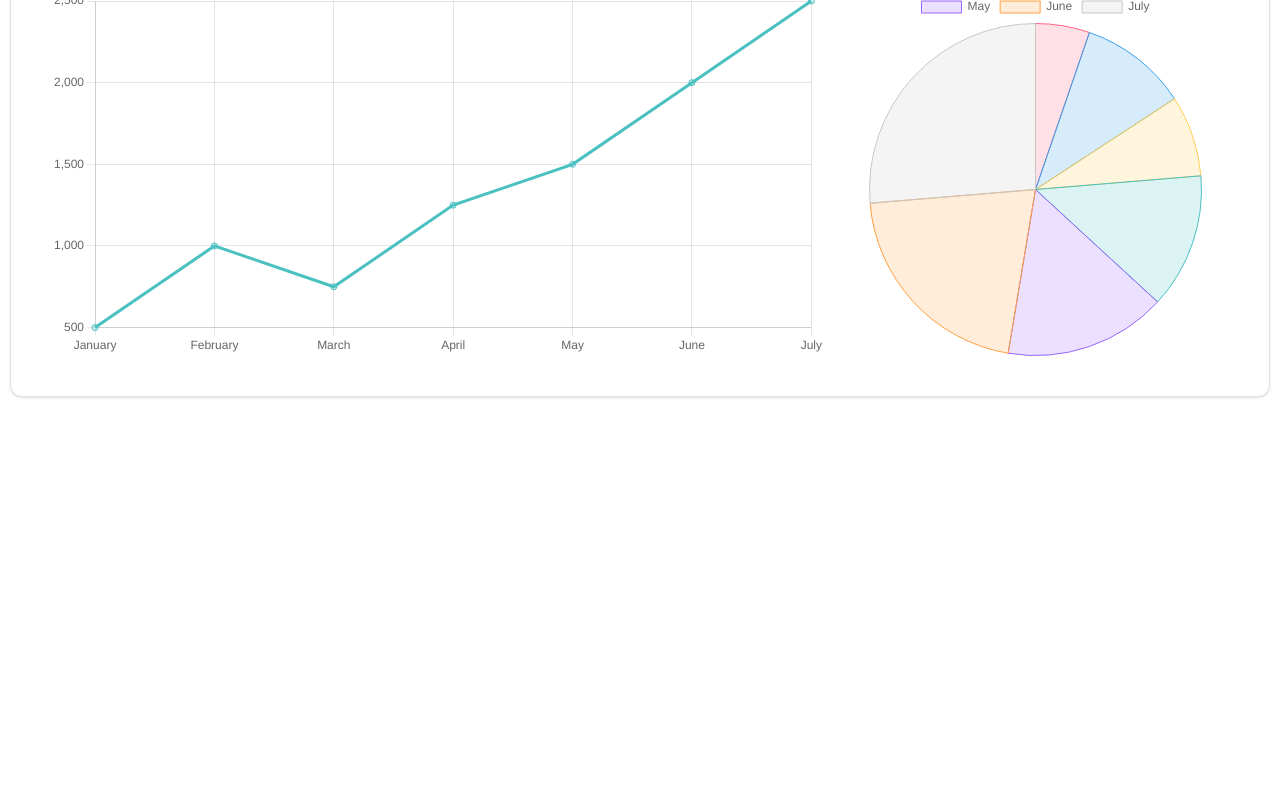
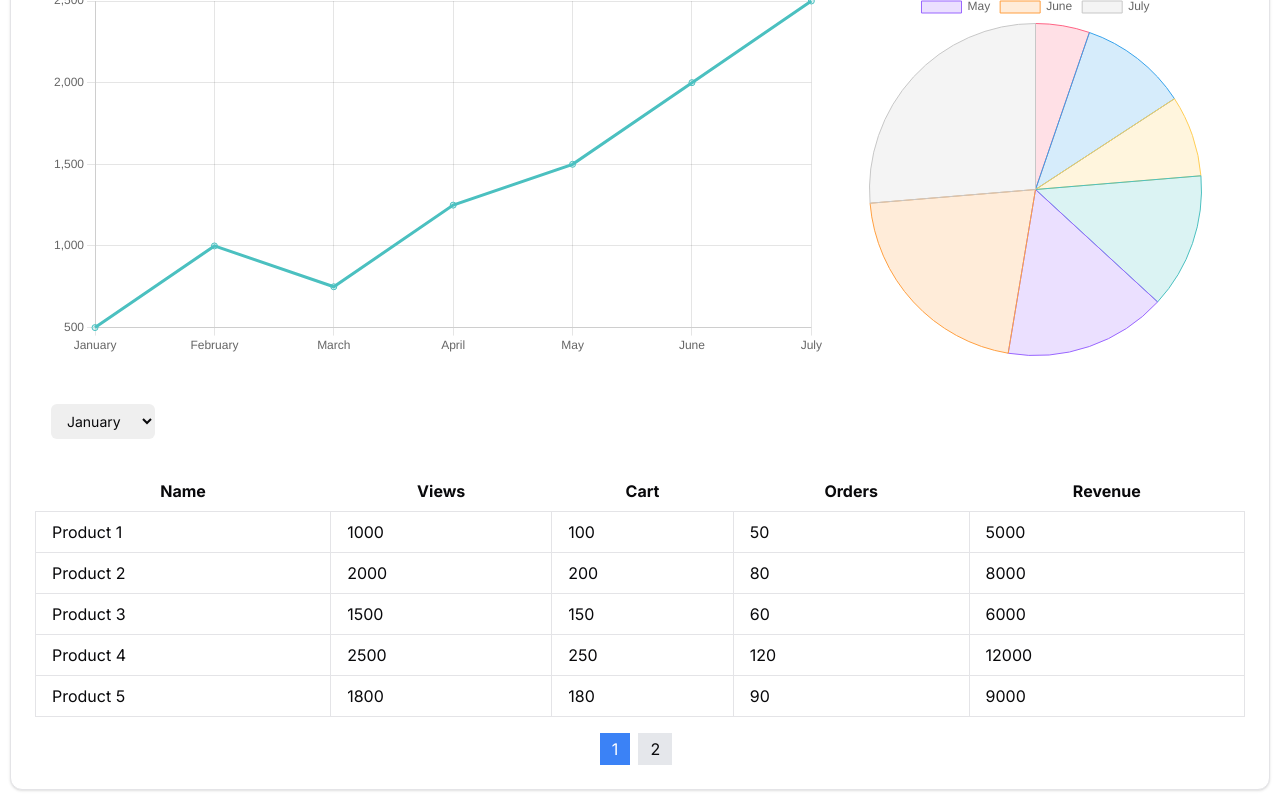
Before and after one commit to sn10-debug/test-inventory, a Next.js app: page /stats in a window 1280 px wide. Shown: the part 291-1091 px from the top of the page. Before the commit the page ends 800 px from the top, so only its background shows below. Built offline with nearby package versions, Linux system fonts and the light colour scheme.

Commit message:
stats page

```diff
--- a/src/app/(inventory)/stats/page.tsx
+++ b/src/app/(inventory)/stats/page.tsx
@@ -1,5 +1,6 @@
 // pages/index.js
 import Dashboard from '@/components/stats/graph';
+import DataTable from '@/components/stats/stats-table';
 import { Card } from '@/components/ui/card';
 
 const data = {
@@ -12,8 +13,9 @@ const data = {
 
 const HomePage = () => (
   <Card className='space-y-4 p-6'>
-    <h1 className='font-bold text-3xl'>Dashboard</h1>
+    <h1 className='font-bold text-3xl'>Statistical Dashboard</h1>
     <Dashboard data={data} />
+    <DataTable data={data} />
   </Card>
 );
 
--- a/src/components/stats/stats-table.tsx
+++ b/src/components/stats/stats-table.tsx
@@ -1,142 +1,163 @@
-import { TableHead, TableRow, TableHeader, TableCell, TableBody, Table } from "@/components/ui/table"
-import { Button } from "@/components/ui/button"
-import { JSX, SVGProps } from "react"
-import { Badge } from "@/components/ui/badge"
+'use client';
+import React, { useState } from 'react';
 
-export function StatsTable() {
-  const data = [
-    {
-      id: 1,
-      name: "Fabric remnants, sari fabric scraps, silk fabric scraps, sari trim remnants, saree border remnants, Assorted Silk Trims for DIY Junk Journal",
-      views: 1141,
-      cart: 41,
-      orders: 6,
-      revenue: 184,
-      image: "/clearance-1.png",
-      status: "active",
-    },{
-      id: 2,
-      name: "Fabric remnants, sari fabric scraps, silk fabric scraps, sari trim remnants, saree border remnants, Assorted Silk Trims for DIY Junk Journal",
-      views: 573,
-      cart: 33,
-      orders: 3,
-      revenue: 47,
-      image: "/clearance-2.png",
-      status: "inactive",
-    },
-    {
-      id: 3,
-      name: "Net Fabric Saree Border Indian Lace Trim By The Yard, Sari Fabric Trim-Table Runner-Art Quilt fabric trim Sari Border Silk Fabric",
-      views: 379,
-      cart: 45,
-      orders: 13,
-      revenue: 61.20,
-      image: "/pompom-2.png",
-      status: "expired",
-    },{
-      id: 4,
-      name: "Saree Border Indian Lace Trim By The Yard, embroidered Ribbon Sari Fabric Trim-Table Runner-Art Quilt fabric trim Sari Border Silk Fabric",
-      views: 207,
-      cart: 24,
-      orders: 1,
-      revenue: 2.25,
-      image: "/pompom-3.png",
-      status: "active",
-    }
-  ]
+const DataTable = ({ data }:{data:any}) => {
+  const [selectedMonth, setSelectedMonth] = useState('January');
+  const [currentPage, setCurrentPage] = useState(1);
+  const itemsPerPage = 5;
+
+  const handleMonthChange = (event:any) => {
+    setSelectedMonth(event.target.value);
+    setCurrentPage(1); // Reset page number when changing month
+  };
+
+  const dummyData: { [key: string]: { name: string; views: number; cart: number; orders: number; revenue: number; }[] } = {
+    January: [
+      { name: 'Product 1', views: 1000, cart: 100, orders: 50, revenue: 5000 },
+      { name: 'Product 2', views: 2000, cart: 200, orders: 80, revenue: 8000 },
+      { name: 'Product 3', views: 1500, cart: 150, orders: 60, revenue: 6000 },
+      { name: 'Product 4', views: 2500, cart: 250, orders: 120, revenue: 12000 },
+      { name: 'Product 5', views: 1800, cart: 180, orders: 90, revenue: 9000 },
+      { name: 'Product 6', views: 2200, cart: 220, orders: 100, revenue: 11000 },
+      { name: 'Product 7', views: 1700, cart: 170, orders: 80, revenue: 8500 },
+      { name: 'Product 8', views: 2300, cart: 230, orders: 110, revenue: 11500 },
+      { name: 'Product 9', views: 1900, cart: 190, orders: 95, revenue: 9500 },
+      { name: 'Product 10', views: 2100, cart: 210, orders: 105, revenue: 10500 },
+    ],
+    February: [
+      { name: 'Product 1', views: 1200, cart: 120, orders: 60, revenue: 6000 },
+      { name: 'Product 2', views: 2200, cart: 220, orders: 90, revenue: 9000 },
+      { name: 'Product 3', views: 1700, cart: 170, orders: 70, revenue: 7000 },
+      { name: 'Product 4', views: 2700, cart: 270, orders: 130, revenue: 13000 },
+      { name: 'Product 5', views: 2000, cart: 200, orders: 100, revenue: 10000 },
+      { name: 'Product 6', views: 2200, cart: 220, orders: 100, revenue: 11000 },
+      { name: 'Product 7', views: 1700, cart: 170, orders: 80, revenue: 8500 },
+      { name: 'Product 8', views: 2300, cart: 230, orders: 110, revenue: 11500 },
+      { name: 'Product 9', views: 1900, cart: 190, orders: 95, revenue: 9500 },
+      { name: 'Product 10', views: 2100, cart: 210, orders: 105, revenue: 10500 },
+    ],
+    March: [
+      { name: 'Product 1', views: 1100, cart: 110, orders: 55, revenue: 5500 },
+      { name: 'Product 2', views: 2100, cart: 210, orders: 85, revenue: 8500 },
+      { name: 'Product 3', views: 1600, cart: 160, orders: 65, revenue: 6500 },
+      { name: 'Product 4', views: 2600, cart: 260, orders: 125, revenue: 12500 },
+      { name: 'Product 5', views: 1900, cart: 190, orders: 95, revenue: 9500 },
+      { name: 'Product 6', views: 2100, cart: 210, orders: 95, revenue: 10500 },
+      { name: 'Product 7', views: 1600, cart: 160, orders: 75, revenue: 8000 },
+      { name: 'Product 8', views: 2200, cart: 220, orders: 115, revenue: 11000 },
+      { name: 'Product 9', views: 1800, cart: 180, orders: 90, revenue: 9000 },
+      { name: 'Product 10', views: 2000, cart: 200, orders: 100, revenue: 10000 },
+    ],
+    April: [
+      { name: 'Product 1', views: 1300, cart: 130, orders: 65, revenue: 6500 },
+      { name: 'Product 2', views: 2300, cart: 230, orders: 95, revenue: 9500 },
+      { name: 'Product 3', views: 1800, cart: 180, orders: 75, revenue: 7500 },
+      { name: 'Product 4', views: 2800, cart: 280, orders: 135, revenue: 13500 },
+      { name: 'Product 5', views: 2100, cart: 210, orders: 105, revenue: 10500 },
+      { name: 'Product 6', views: 2300, cart: 230, orders: 105, revenue: 11500 },
+      { name: 'Product 7', views: 1800, cart: 180, orders: 85, revenue: 8500 },
+      { name: 'Product 8', views: 2400, cart: 240, orders: 120, revenue: 12000 },
+      { name: 'Product 9', views: 2000, cart: 200, orders: 100, revenue: 10000 },
+      { name: 'Product 10', views: 2200, cart: 220, orders: 110, revenue: 11000 },
+    ],
+    May: [
+      { name: 'Product 1', views: 1400, cart: 140, orders: 70, revenue: 7000 },
+      { name: 'Product 2', views: 2400, cart: 240, orders: 100, revenue: 10000 },
+      { name: 'Product 3', views: 1900, cart: 190, orders: 80, revenue: 8000 },
+      { name: 'Product 4', views: 2900, cart: 290, orders: 140, revenue: 14000 },
+      { name: 'Product 5', views: 2200, cart: 220, orders: 110, revenue: 11000 },
+      { name: 'Product 6', views: 2400, cart: 240, orders: 110, revenue: 12000 },
+      { name: 'Product 7', views: 1900, cart: 190, orders: 90, revenue: 9000 },
+      { name: 'Product 8', views: 2500, cart: 250, orders: 125, revenue: 12500 },
+      { name: 'Product 9', views: 2100, cart: 210, orders: 105, revenue: 10500 },
+      { name: 'Product 10', views: 2300, cart: 230, orders: 115, revenue: 11500 },
+    ],
+    June: [
+      { name: 'Product 1', views: 1500, cart: 150, orders: 75, revenue: 7500 },
+      { name: 'Product 2', views: 2500, cart: 250, orders: 110, revenue: 11000 },
+      { name: 'Product 3', views: 2000, cart: 200, orders: 90, revenue: 9000 },
+      { name: 'Product 4', views: 3000, cart: 300, orders: 150, revenue: 15000 },
+      { name: 'Product 5', views: 2300, cart: 230, orders: 120, revenue: 12000 },
+      { name: 'Product 6', views: 2500, cart: 250, orders: 120, revenue: 13000 },
+      { name: 'Product 7', views: 2000, cart: 200, orders: 100, revenue: 10000 },
+      { name: 'Product 8', views: 2600, cart: 260, orders: 130, revenue: 13000 },
+      { name: 'Product 9', views: 2200, cart: 220, orders: 110, revenue: 11000 },
+      { name: 'Product 10', views: 2400, cart: 240, orders: 120, revenue: 12000 },
+    ],
+    July: [
+      { name: 'Product 1', views: 1600, cart: 160, orders: 80, revenue: 8000 },
+      { name: 'Product 2', views: 2600, cart: 260, orders: 120, revenue: 12000 },
+      { name: 'Product 3', views: 2100, cart: 210, orders: 100, revenue: 10000 },
+      { name: 'Product 4', views: 3100, cart: 310, orders: 160, revenue: 16000 },
+      { name: 'Product 5', views: 2400, cart: 240, orders: 130, revenue: 13000 },
+      { name: 'Product 6', views: 2600, cart: 260, orders: 130, revenue: 14000 },
+      { name: 'Product 7', views: 2100, cart: 210, orders: 110, revenue: 11000 },
+      { name: 'Product 8', views: 2700, cart: 270, orders: 140, revenue: 14000 },
+      { name: 'Product 9', views: 2300, cart: 230, orders: 120, revenue: 12000 },
+      { name: 'Product 10', views: 2500, cart: 250, orders: 130, revenue: 13000 },
+    ],
+  };
+
+  const monthIndex = data.labels.indexOf(selectedMonth);
+  const totalItems = dummyData[selectedMonth].length;
+  const totalPages = Math.ceil(totalItems / itemsPerPage);
+
+  const indexOfLastItem = currentPage * itemsPerPage;
+  const indexOfFirstItem = indexOfLastItem - itemsPerPage;
+  const currentItems = dummyData[selectedMonth].slice(indexOfFirstItem, indexOfLastItem);
+
+  const paginate = (pageNumber: React.SetStateAction<number>) => setCurrentPage(pageNumber);
+
   return (
-    <div className="overflow-x-auto">
-      <Table>
-        <TableHeader>
-          <TableRow>
-            <TableHead>Listings</TableHead>
-            <TableHead>Views</TableHead>
-            <TableHead>Cart</TableHead>
-            <TableHead>Orders</TableHead>
-            <TableHead>Revenue</TableHead>
-          </TableRow>
-        </TableHeader>
-        <TableBody>
-          {data.map((item) => (
-          <TableRow key={item.id}>
+    <div>
+      <div className="space-y-4 p-4">
 
-            <TableCell>
-              <div className="flex items-center">
-                <img
-                  alt="Listing Image"
-                  className="mr-4 "
-                  src={item.image}
-                  style={{
-                    aspectRatio: "40/40",
-                    objectFit: "cover",
-                  }}
-                  width={70}
-                />
-                <div className="space-y-4">
-                  <p className="font-medium">{item.name}</p>
-                  <Badge variant={item.status as "active" | "default" | "destructive" | "outline" | "secondary" | "inactive" | "expired" | null | undefined}>{item.status}</Badge>
-                </div>
-              </div>
-            </TableCell>
-            <TableCell>{item.views}</TableCell>
-            <TableCell>{item.cart}</TableCell>
-            <TableCell>{item.orders}</TableCell>
-            <TableCell>${item.revenue}</TableCell>
-
-
-          </TableRow>
+        <select id="month-select" className='mb-4 cursor-pointer items-center rounded-md px-3 py-2 text-sm outline-none focus:bg-accent' value={selectedMonth} onChange={handleMonthChange}>
+          {data.labels.map((label:any) => (
+            <option key={label} value={label}>
+              {label}
+            </option>
           ))}
-
-        </TableBody>
-      </Table>
-      <div className="flex justify-between items-center mt-4">
-        <Button className="w-8 h-8 flex items-center justify-center " variant="ghost">
-          <ChevronLeftIcon className="w-4 h-4" />
-        </Button>
-        <Button className="w-8 h-8 flex items-center justify-center " variant="ghost">
-          <ChevronRightIcon className="w-4 h-4" />
-        </Button>
+        </select>
+      </div>
+      <table className="w-full table-auto">
+        <thead>
+          <tr>
+            <th className="px-4 py-2">Name</th>
+            <th className="px-4 py-2">Views</th>
+            <th className="px-4 py-2">Cart</th>
+            <th className="px-4 py-2">Orders</th>
+            <th className="px-4 py-2">Revenue</th>
+          </tr>
+        </thead>
+        <tbody>
+          {currentItems.map((item, index) => (
+            <tr key={index}>
+              <td className="border px-4 py-2">{item.name}</td>
+              <td className="border px-4 py-2">{item.views}</td>
+              <td className="border px-4 py-2">{item.cart}</td>
+              <td className="border px-4 py-2">{item.orders}</td>
+              <td className="border px-4 py-2">{item.revenue}</td>
+            </tr>
+          ))}
+        </tbody>
+      </table>
+      <div className="mt-4">
+        <ul className="flex justify-center">
+          {Array.from({ length: totalPages }, (_, index) => (
+            <li key={index} className="mr-2">
+              <button
+                className={`px-3 py-1 ${currentPage === index + 1 ? 'bg-blue-500 text-white' : 'bg-gray-200'}`}
+                onClick={() => paginate(index + 1)}
+              >
+                {index + 1}
+              </button>
+            </li>
+          ))}
+        </ul>
       </div>
     </div>
-  )
-}
+  );
+};
 
-
-function ChevronLeftIcon(props: JSX.IntrinsicAttributes & SVGProps<SVGSVGElement>) {
-  return (
-    <svg
-      {...props}
-      xmlns="http://www.w3.org/2000/svg"
-      width="24"
-      height="24"
-      viewBox="0 0 24 24"
-      fill="none"
-      stroke="currentColor"
-      strokeWidth="2"
-      strokeLinecap="round"
-      strokeLinejoin="round"
-    >
-      <path d="m15 18-6-6 6-6" />
-    </svg>
-  )
-}
-
-
-function ChevronRightIcon(props: JSX.IntrinsicAttributes & SVGProps<SVGSVGElement>) {
-  return (
-    <svg
-      {...props}
-      xmlns="http://www.w3.org/2000/svg"
-      width="24"
-      height="24"
-      viewBox="0 0 24 24"
-      fill="none"
-      stroke="currentColor"
-      strokeWidth="2"
-      strokeLinecap="round"
-      strokeLinejoin="round"
-    >
-      <path d="m9 18 6-6-6-6" />
-    </svg>
-  )
-}
+export default DataTable;
```
